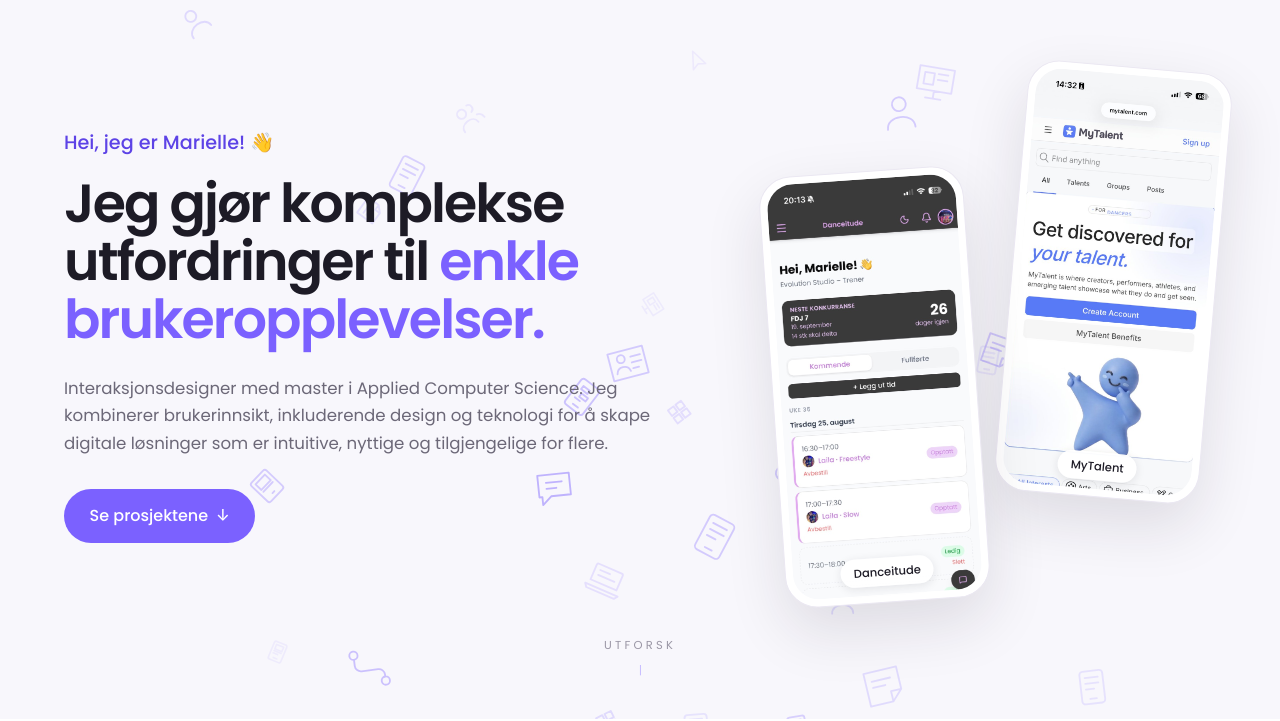
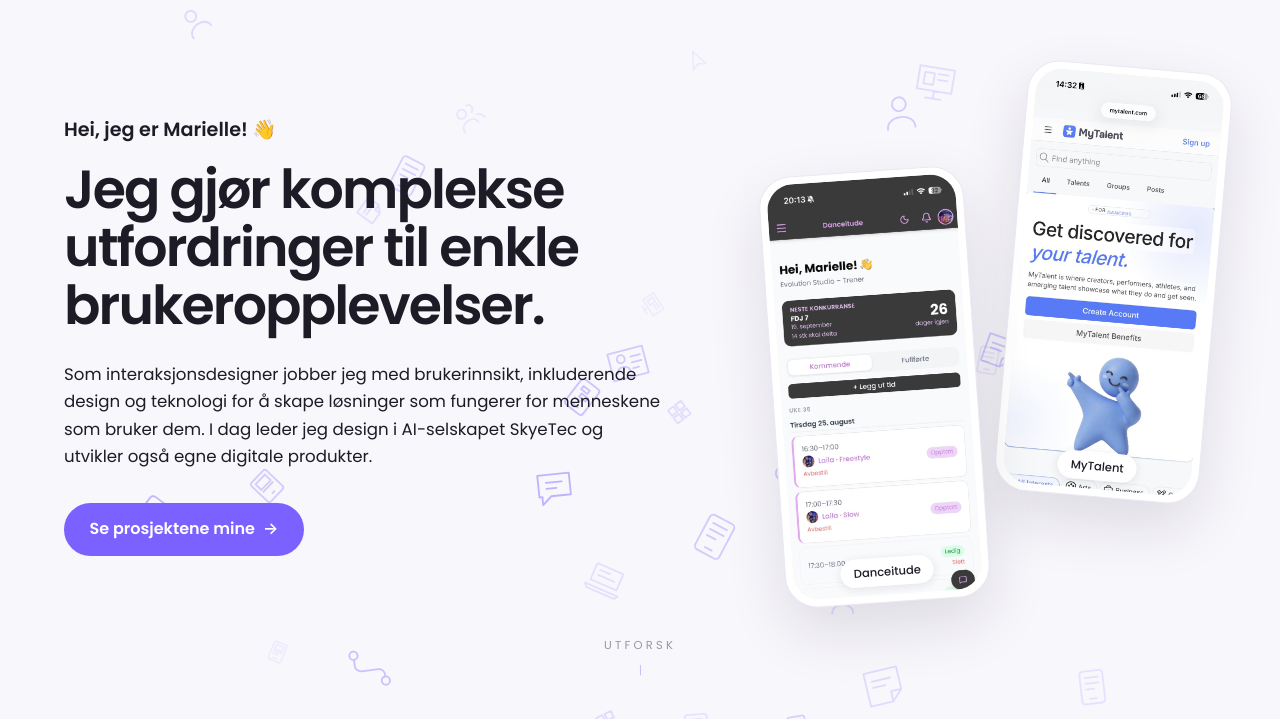
Before and after one commit to mariellevitting/miemarielle-design, a plain HTML site: page index.html in a window 1280 px wide. Shown: the part 81-802 px from the top of the page. Drawn offline with Linux system fonts and the light colour scheme.

Commit message:
Ny tekst i toppen med svart skrift
Co-Authored-By: Claude Opus 5.5 <noreply@anthropic.com>

```diff
--- a/index.html
+++ b/index.html
@@ -13,7 +13,7 @@
   <link rel="preconnect" href="https://fonts.googleapis.com">
   <link rel="preconnect" href="https://fonts.gstatic.com" crossorigin>
   <link href="https://fonts.googleapis.com/css2?family=Poppins:ital,wght@0,400;0,500;0,600;0,700;0,800;1,400&display=swap" rel="stylesheet">
-  <link rel="stylesheet" href="style.css?v=20">
+  <link rel="stylesheet" href="style.css?v=21">
 </head>
 <body>
 
@@ -36,10 +36,10 @@
   <div class="hero-rutenett">
     <div class="hero-innhold">
     <p class="hero-hei">Hei, jeg er Marielle! <span aria-hidden="true">👋</span></p>
-    <h1>Jeg gjør komplekse utfordringer til <span class="lilla">enkle brukeropplevelser.</span></h1>
-    <p class="ingress">Interaksjonsdesigner med master i Applied Computer Science. Jeg kombinerer brukerinnsikt, inkluderende design og teknologi for å skape digitale løsninger som er intuitive, nyttige og tilgjengelige for flere.</p>
+    <h1>Jeg gjør komplekse utfordringer til enkle brukeropplevelser.</h1>
+    <p class="ingress">Som interaksjonsdesigner jobber jeg med brukerinnsikt, inkluderende design og teknologi for å skape løsninger som fungerer for menneskene som bruker dem. I dag leder jeg design i AI-selskapet SkyeTec og utvikler også egne digitale produkter.</p>
     <div class="hero-handling">
-      <a class="knapp" href="#arbeid">Se prosjektene <span aria-hidden="true">↓</span></a>
+      <a class="knapp" href="#arbeid">Se prosjektene mine <span aria-hidden="true">→</span></a>
     </div>
     </div>
     <div class="hero-enheter" aria-hidden="true">
--- a/style.css
+++ b/style.css
@@ -60,13 +60,14 @@ nav a:hover { color: var(--tekst); }
   display: grid; grid-template-columns: 1.15fr .85fr; gap: clamp(2rem, 5vw, 5rem); align-items: center;
 }
 .hero h1 {
-  font-weight: 600; font-size: clamp(2.2rem, 4.2vw, 3.8rem); line-height: 1.08; letter-spacing: -0.035em;
+  color: var(--tekst); font-weight: 600; font-size: clamp(2.2rem, 4.2vw, 3.8rem); line-height: 1.08; letter-spacing: -0.035em;
   margin-bottom: 1.6rem;
 }
 .hero h1 { text-wrap: balance; }
-.hero-hei { font-size: clamp(1.05rem, 1.5vw, 1.25rem); font-weight: 500; color: var(--lilla-mork); margin-bottom: 1rem; }
+.hero-hei { font-size: clamp(1.05rem, 1.5vw, 1.25rem); font-weight: 600; color: var(--tekst); margin-bottom: 1rem; }
 .lilla { color: var(--lilla); }
-.hero .ingress { font-size: clamp(1rem, 1.3vw, 1.08rem); color: var(--dempet); max-width: 600px; margin-bottom: 1rem; }
+.hero .ingress { font-size: clamp(1rem, 1.3vw, 1.1rem); color: var(--tekst); max-width: 600px; margin-bottom: 1rem; }
+.hero-handling .knapp { font-weight: 600; }
 .hero-handling { margin-top: 2rem; display: flex; gap: 1rem; align-items: center; }
 
 .hero-enheter { position: relative; height: clamp(420px, 42vw, 540px); }
```
Also changed, not shown: danceitude.html (+1 -1 lines), masteroppgave.html (+1 -1 lines), mytalent.html (+1 -1 lines).
